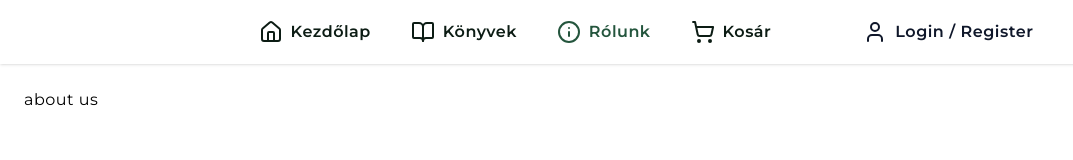
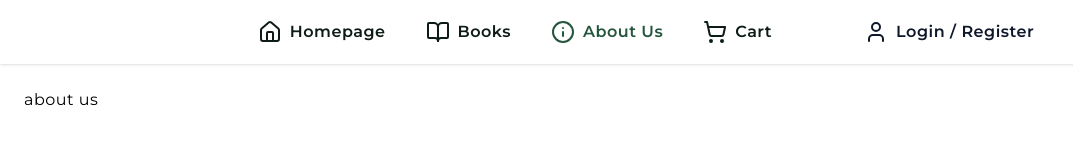
Before and after one commit to SzOliver99/libri_project, a SvelteKit app: page /about-us in a window 1280 px wide. Shown: the top 160 px of the page, without its empty margins (0-1073 px from the left). Built offline with nearby package versions, Linux system fonts and the light colour scheme.

Commit message:
Initial commit

```diff
--- a/src/components/Navbar.svelte
+++ b/src/components/Navbar.svelte
@@ -5,10 +5,10 @@
 	import { BookOpen, HouseIcon, Info, ShoppingCart, UserIcon } from 'lucide-svelte';
 
 	const navLinks = [
-		{ href: `${base}/`, title: 'Kezdőlap', icon: HouseIcon },
-		{ href: `${base}/products`, title: 'Könyvek', icon: BookOpen },
-		{ href: `${base}/about-us`, title: 'Rólunk', icon: Info },
-		{ href: `${base}/cart`, title: 'Kosár', icon: ShoppingCart }
+		{ href: `${base}/`, title: 'Homepage', icon: HouseIcon },
+		{ href: `${base}/products`, title: 'Books', icon: BookOpen },
+		{ href: `${base}/about-us`, title: 'About Us', icon: Info },
+		{ href: `${base}/cart`, title: 'Cart', icon: ShoppingCart }
 	];
 </script>
 
```
